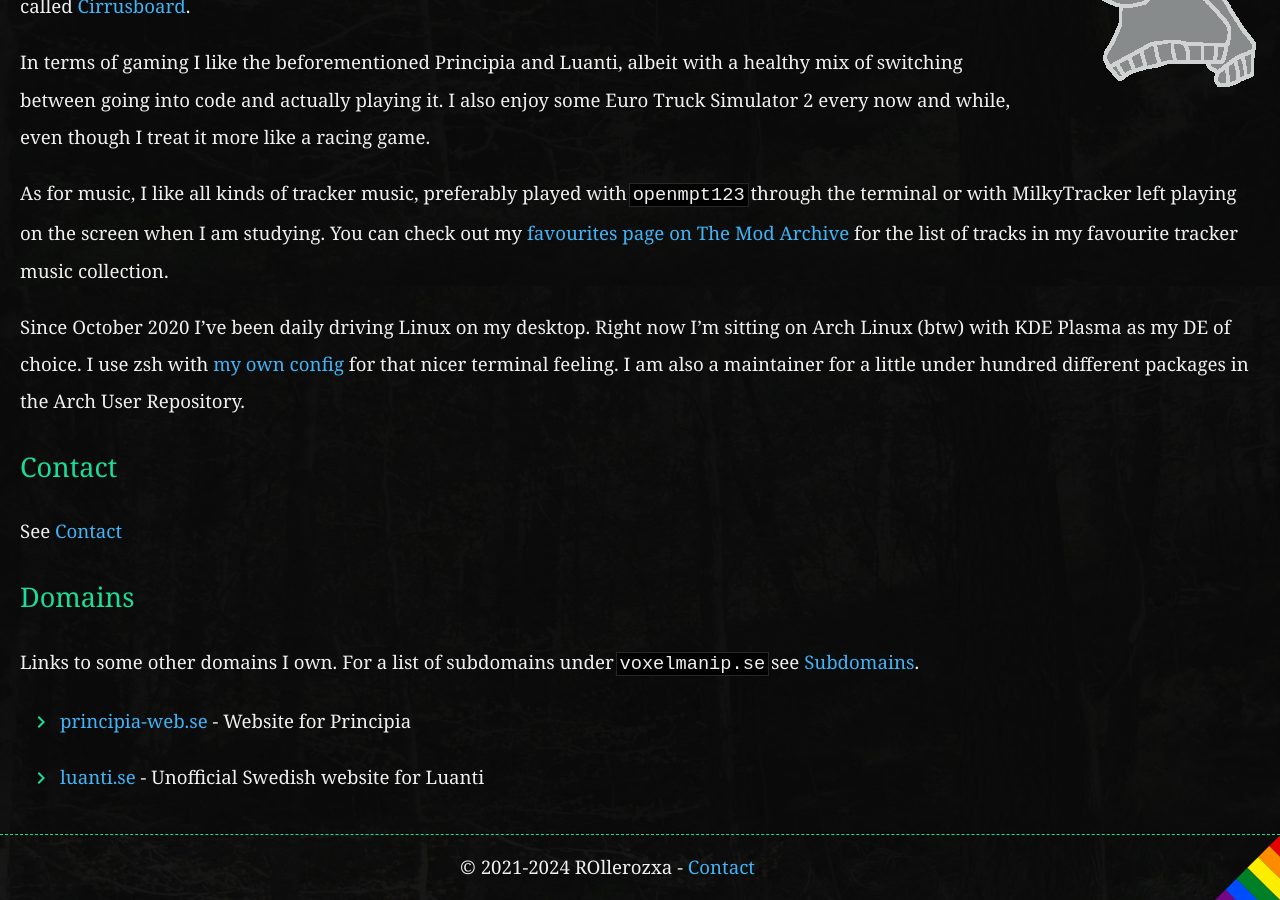
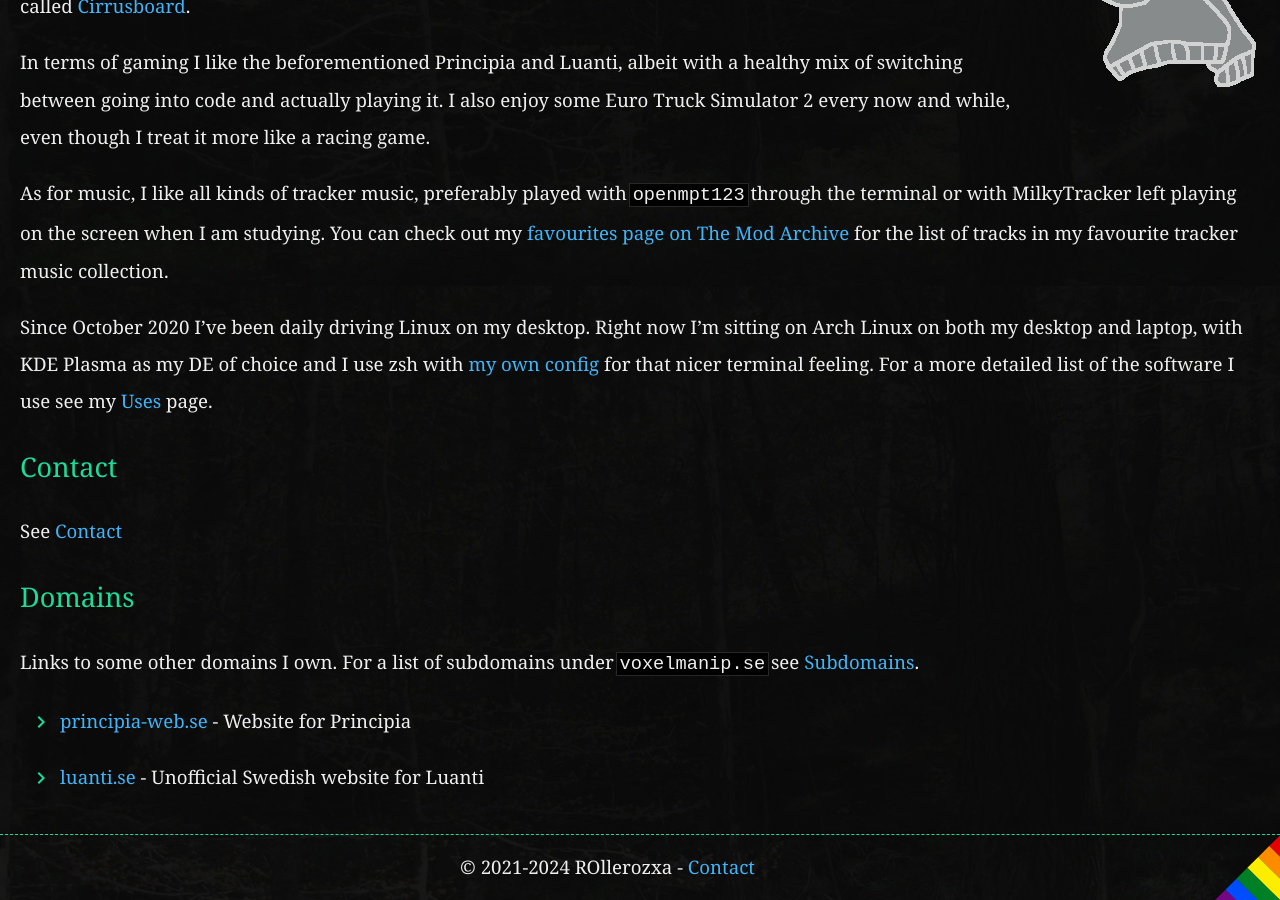
Before and after one commit to rollerozxa/voxelmanip.se, a Jekyll site: the page built from about.md, in a window 1280 px wide and 900 px high, scrolled down 1514 px. Built offline with Jekyll 4.4.1, drawn with Linux system fonts in a browser that asks for light colours.

Commit message:
Minor about page update

```diff
--- a/about.md
+++ b/about.md
@@ -29,7 +29,7 @@
 
 As for music, I like all kinds of tracker music, preferably played with `openmpt123` through the terminal or with MilkyTracker left playing on the screen when I am studying. You can check out my [favourites page on The Mod Archive](https://modarchive.org/index.php?request=view_member_favourites&query=93924) for the list of tracks in my favourite tracker music collection.
 
-Since October 2020 I've been daily driving Linux on my desktop. Right now I'm sitting on Arch Linux (btw) with KDE Plasma as my DE of choice. I use zsh with [my own config](https://github.com/rollerozxa/zshrc) for that nicer terminal feeling. I am also a maintainer for a little under hundred different packages in the Arch User Repository.
+Since October 2020 I've been daily driving Linux on my desktop. Right now I'm sitting on Arch Linux on both my desktop and laptop, with KDE Plasma as my DE of choice and I use zsh with [my own config](https://github.com/rollerozxa/zshrc) for that nicer terminal feeling. For a more detailed list of the software I use see my [Uses](/uses/) page.
 
 ## Contact
 See [Contact](/contact/)
```
